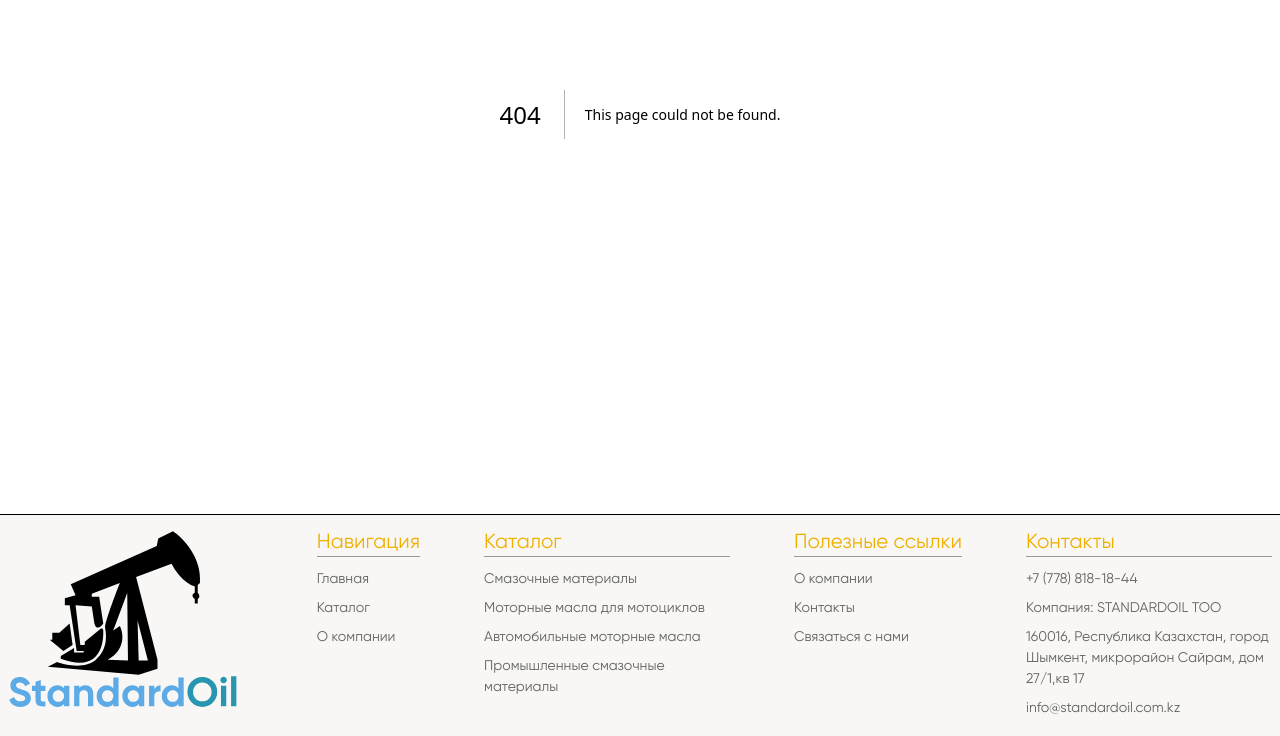
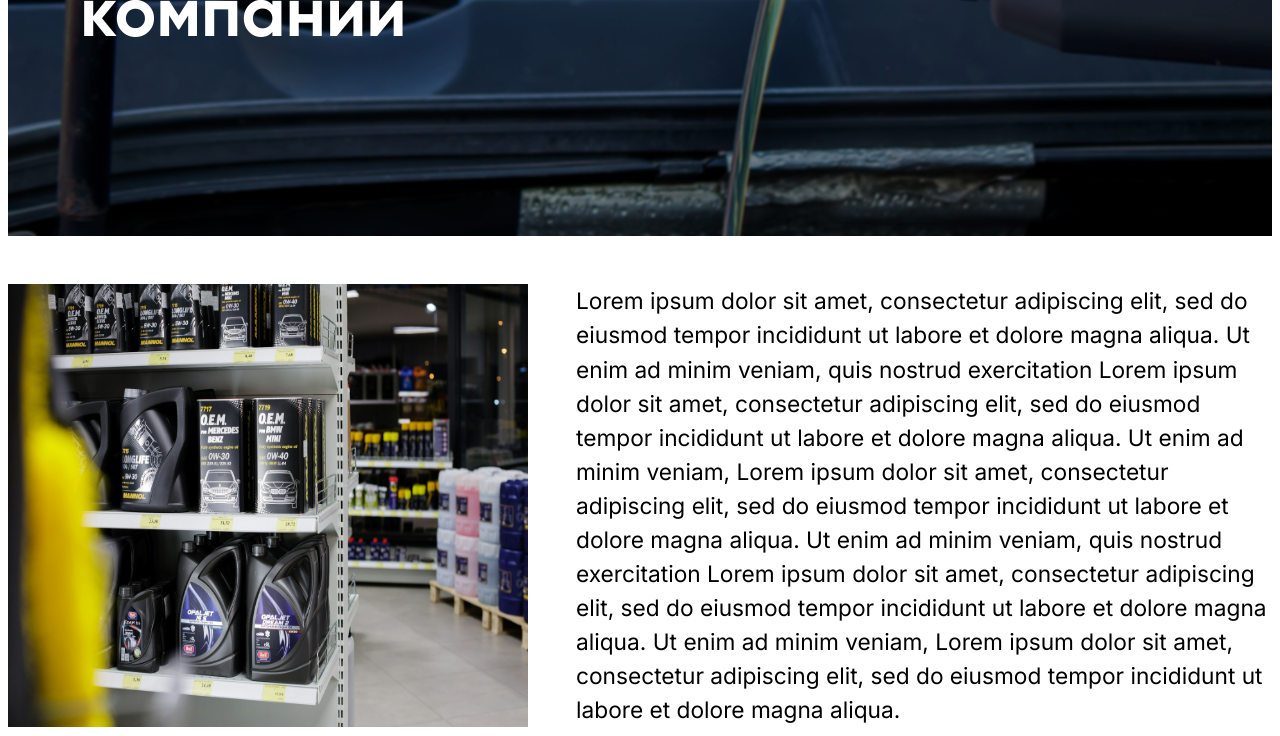
Before and after one commit to shakurovoleg42/eni, a Next.js app: page /about in a window 1280 px wide. Before the commit this address had no page. Shown: the part 500-1236 px from the top of the page. Built offline with nearby package versions, Linux system fonts and the light colour scheme.

Commit message:
added about page

```diff
--- a/components/share/banner/Banner.tsx
+++ b/components/share/banner/Banner.tsx
@@ -22,6 +22,10 @@ function Banner() {
         setBackgroundClass("bg-second");
         setTitle("Связаться с нами");
         break;
+      case "/about":
+        setBackgroundClass("bg-second");
+        setTitle("О нашей компании");
+        break;
       default:
         break;
     }
--- a/components/share/footer/Footer.tsx
+++ b/components/share/footer/Footer.tsx
@@ -32,7 +32,7 @@ const Footer = () => {
                   <Link href="/">Каталог</Link>
                 </li>
                 <li>
-                  <Link href="/">О компании</Link>
+                  <Link href="/about">О компании</Link>
                 </li>
               </ul>
             </div>
@@ -71,7 +71,7 @@ const Footer = () => {
             <div>
               <ul className="flex flex-col text-[14px] gap-2 text-[#636363] mt-3">
                 <li>
-                  <Link href="/">О компании</Link>
+                  <Link href="/about">О компании</Link>
                 </li>
                 <li>
                   <Link href="/contacts">Контакты</Link>
--- a/components/share/header/Header.tsx
+++ b/components/share/header/Header.tsx
@@ -56,7 +56,10 @@ const Header = () => {
             <SheetDescription>
               <div className="flex flex-col mt-10 text-start gap-5 text-[#2D2723] text-[20px] font-gilroy-bold">
                 <SheetClose asChild>
-                  <Link href="/" className="border-l-[2px] border-black p-2">
+                  <Link
+                    href="/about"
+                    className="border-l-[2px] border-black p-2"
+                  >
                     О компании
                   </Link>
                 </SheetClose>
@@ -110,7 +113,7 @@ const Header = () => {
             </Link>
           </div>
           <div className="flex flex-row  gap-5 text-center text-[#2D2723] text-[14px] font-gilroy-bold">
-            <Link href="/" className="p-2 hover:bg-white rounded-lg">
+            <Link href="/about" className="p-2 hover:bg-white rounded-lg">
               О компании
             </Link>
             <Link
--- a/package.json
+++ b/package.json
@@ -20,6 +20,7 @@
     "next": "14.2.16",
     "react": "^18",
     "react-dom": "^18",
+    "react-inner-image-zoom": "^3.0.2",
     "swiper": "^11.1.15",
     "tailwind-merge": "^2.5.5",
     "tailwindcss-animate": "^1.0.7",
@@ -29,6 +30,7 @@
     "@types/node": "^20",
     "@types/react": "^18",
     "@types/react-dom": "^18",
+    "@types/react-inner-image-zoom": "^3.0.3",
     "eslint": "^8",
     "eslint-config-next": "14.2.16",
     "postcss": "^8",
--- /dev/null
+++ b/src/pages/about/index.tsx
@@ -0,0 +1,59 @@
+import { Container } from "@/components/Container";
+import Banner from "@/components/share/banner/Banner";
+import Image from "next/image";
+import React from "react";
+const About = () => {
+  return (
+    <Container className="mb-12">
+      <Banner />
+      <div className="flex flex-col mt-12 gap-56 font-inter font-[400]">
+        <div className="flex flex-col lg:flex-row gap-12">
+          <Image
+            src="/main-page-banner.jpeg"
+            width={520}
+            height={481}
+            alt="about-images"
+          />
+          <p className="text-[22.7px]">
+            Lorem ipsum dolor sit amet, consectetur adipiscing elit, sed do
+            eiusmod tempor incididunt ut labore et dolore magna aliqua. Ut enim
+            ad minim veniam, quis nostrud exercitation Lorem ipsum dolor sit
+            amet, consectetur adipiscing elit, sed do eiusmod tempor incididunt
+            ut labore et dolore magna aliqua. Ut enim ad minim veniam, Lorem
+            ipsum dolor sit amet, consectetur adipiscing elit, sed do eiusmod
+            tempor incididunt ut labore et dolore magna aliqua. Ut enim ad minim
+            veniam, quis nostrud exercitation Lorem ipsum dolor sit amet,
+            consectetur adipiscing elit, sed do eiusmod tempor incididunt ut
+            labore et dolore magna aliqua. Ut enim ad minim veniam, Lorem ipsum
+            dolor sit amet, consectetur adipiscing elit, sed do eiusmod tempor
+            incididunt ut labore et dolore magna aliqua.
+          </p>
+        </div>
+        <div className="flex flex-col lg:flex-row gap-12">
+          <p className="text-[22.7px]">
+            Lorem ipsum dolor sit amet, consectetur adipiscing elit, sed do
+            eiusmod tempor incididunt ut labore et dolore magna aliqua. Ut enim
+            ad minim veniam, quis nostrud exercitation Lorem ipsum dolor sit
+            amet, consectetur adipiscing elit, sed do eiusmod tempor incididunt
+            ut labore et dolore magna aliqua. Ut enim ad minim veniam, Lorem
+            ipsum dolor sit amet, consectetur adipiscing elit, sed do eiusmod
+            tempor incididunt ut labore et dolore magna aliqua. Ut enim ad minim
+            veniam, quis nostrud exercitation Lorem ipsum dolor sit amet,
+            consectetur adipiscing elit, sed do eiusmod tempor incididunt ut
+            labore et dolore magna aliqua. Ut enim ad minim veniam, Lorem ipsum
+            dolor sit amet, consectetur adipiscing elit, sed do eiusmod tempor
+            incididunt ut labore et dolore magna aliqua.
+          </p>
+          <Image
+            src="/main-page-banner.jpeg"
+            width={520}
+            height={481}
+            alt="about-images"
+          />
+        </div>
+      </div>
+    </Container>
+  );
+};
+
+export default About;
```
Also changed, not shown: src/pages/products/[slug]/index.tsx (+17 -0 lines), 1 other file (tests, documents, lock files or other folders).
